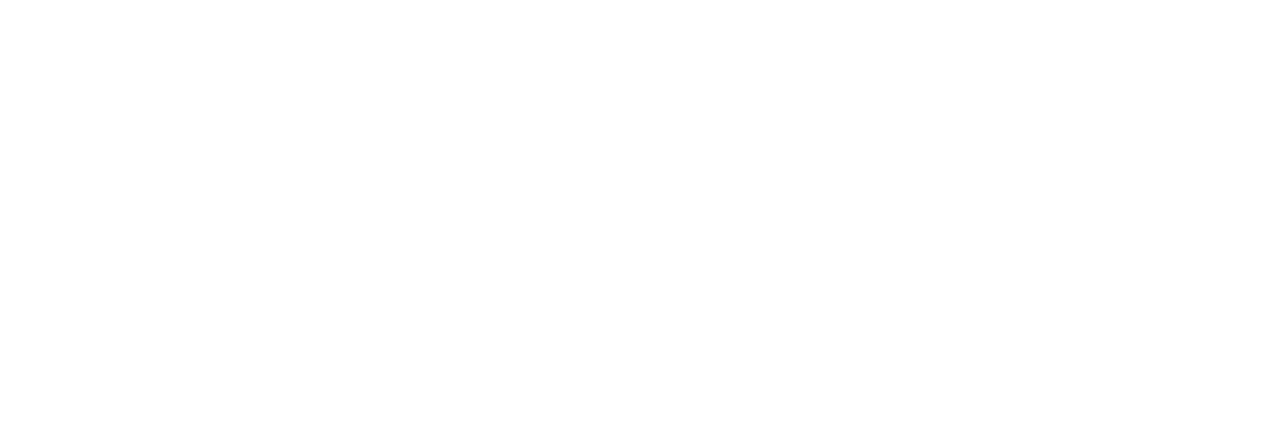
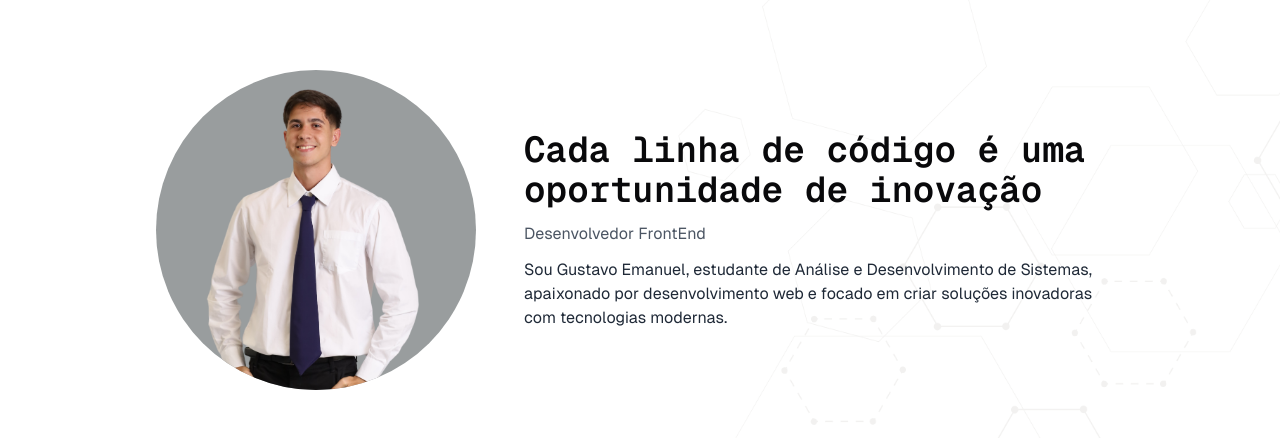
Before and after one commit to GustavoeDev/gustavodev-portfolio, a Next.js app: page / in a window 1280 px wide. Shown: the part 970-1408 px from the top of the page. Before the commit the page ends 800 px from the top, so only its background shows below. Built offline with nearby package versions, Linux system fonts and the light colour scheme.

Commit message:
feat: integrate Intro component into Home page layout

```diff
--- a/src/app/page.tsx
+++ b/src/app/page.tsx
@@ -1,4 +1,5 @@
 import InfiniteName from "@/components/pages/home/infinite-name";
+import Intro from "@/components/pages/home/intro";
 import PersonalInfo from "@/components/pages/home/personal-info";
 
 export default function Home() {
@@ -8,6 +9,9 @@
         <PersonalInfo />
         <InfiniteName />
       </div>
+      <div className="h-screen flex items-center justify-center gap-12 w-full mx-auto bg-[url('/bg-portfolio.png')] bg-cover bg-center">
+        <Intro />
+      </div>
     </main>
   );
 }
```
